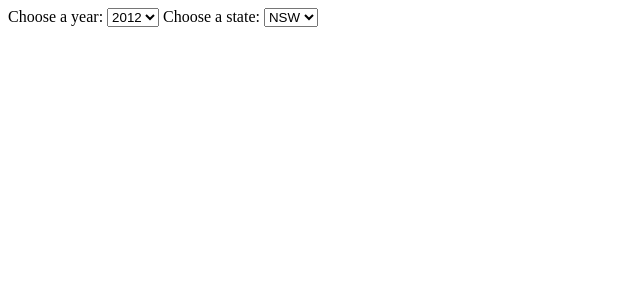
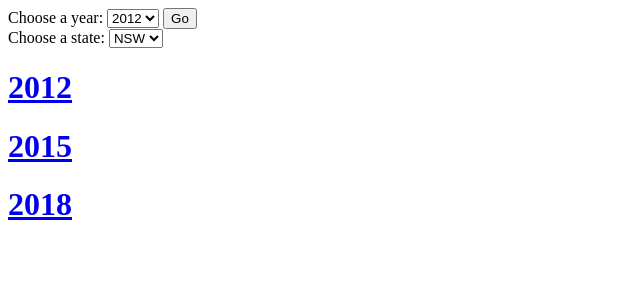
Before and after one commit to ricarojas/project-3, a Flask app: page / in a window 1280 px wide. Shown: the top 300 px of the page, without its empty margins (0-640 px from the left). Run offline with Flask 3, Linux system fonts and the light colour scheme.

Commit message:
Dropdown box for year controls the chart rendered and data rendered

```diff
--- a/Application/app.py
+++ b/Application/app.py
@@ -19,17 +19,18 @@ db.list_collection_names()
 app = Flask(__name__)
 
 # Get the data for NSW for a given year
-@app.route("/year/2012",  methods=['GET'])
+@app.route("/year",  methods=['GET'])
 def get_for_year():
-    collection_name = 'nsw_data_2012'
+    year = request.args.get('year')
+    collection_name = 'nsw_data_' + year
     collection = db.get_collection(collection_name)
     df = pd.DataFrame(list(collection.find()))
-    print(df)
+    df.sort_values(by=['Age group (years)'], inplace=True)
     fig = px.bar(df, x="Age group (years)", y="All persons")
     graphJSON = json.dumps(fig, cls=plt.utils.PlotlyJSONEncoder)
-    header= "All persons in NSW in the year 2012 with a disability"
-    description = "All persons that live in NSW that are male or female and have a disability for the year 2012"
-    return render_template('notdash2.html', graphJSON=graphJSON, header=header,description=description)
+    header= 'All persons in NSW in the year ' + str(year) + ' with a disability'
+    description = 'All persons that live in NSW that are male or female and have a disability for the year ' + str(year)
+    return render_template('barchart.html', graphJSON=graphJSON, header=header,description=description)
 
 @app.route('/', methods=('GET', 'POST'))
 def index():
--- a/Application/templates/notdash2.html
+++ b/Application/templates/barchart.html
@@ -2,7 +2,7 @@
 <html>
 <body style="font-family:arial, sans-serif">
     <h1>{{header}}</h1>
-    <h6><a href="/">Return to index page</a></h6>
+    <h6><a href="/">Return to home page</a></h6>
     <div id="chart" class="chart"></div>
     <div>{{description}}</div>
 </body>
--- a/Application/templates/index.html
+++ b/Application/templates/index.html
@@ -6,18 +6,24 @@
 </head>
 <body>
     <div class="options"></div>
+    <form action="{{ url_for('get_for_year')}}" method="GET">
     <label for="year">Choose a year:</label>
-    <select name="year" id="year">
+    <select name="year" id="year" class="form-control">
         <option value="2012">2012</option>
         <option value="2015">2015</option>
         <option value="2018">2018</option>
     </select>
+    <button type="submit" class="btn btn-default">Go</button>
+    </form>
     <label for="state">Choose a state:</label>
     <select name="state" id="state">
         <option value="nsw">NSW</option>
         <option value="wa">WA</option>
         <option value="act">ACT</option>
     </select>
+    <h1><a href="year/2012">2012</a></h1>
+    <h1><a href="year/2015">2015</a></h1>
+    <h1><a href="year/2018">2018</a></h1>
 </body>
 <style>
     .options {
```
Also changed, not shown: README.md.
